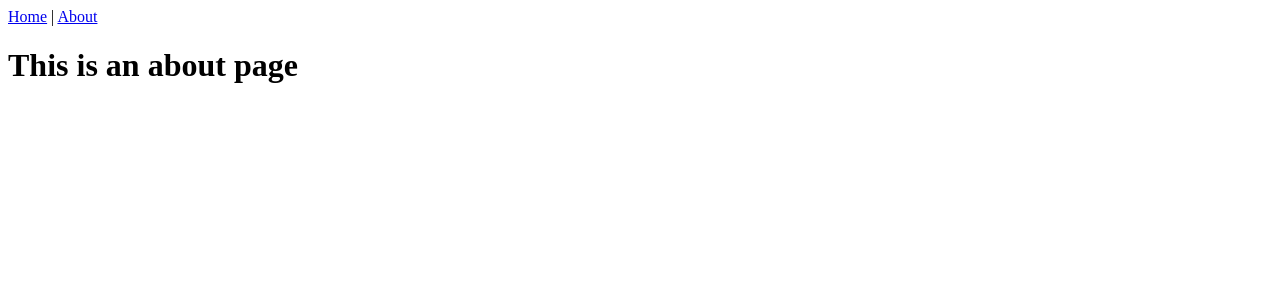
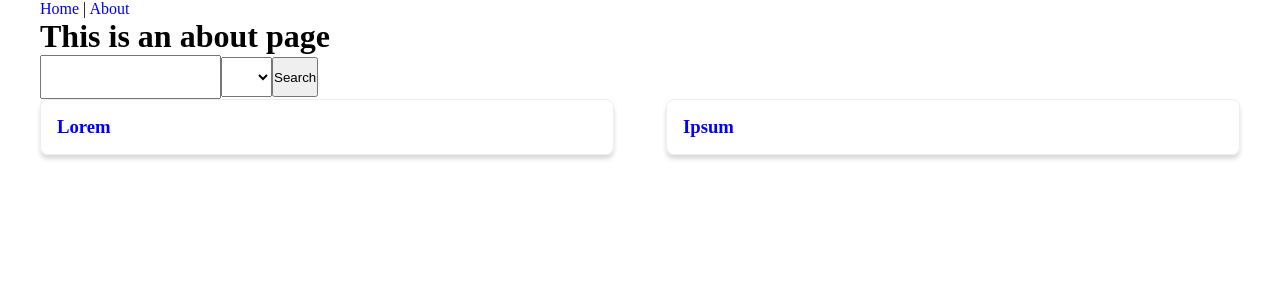
Before and after one commit to WannabeRockStar/git-app, a Vue app: page /repos in a window 1280 px wide. Shown: the top 300 px of the page. Built offline with nearby package versions, Linux system fonts and the light colour scheme.

Commit message:
repo components

```diff
--- a/src/App.vue
+++ b/src/App.vue
@@ -1,9 +1,11 @@
 <template>
-  <div id="nav">
+  <div class="wrapper">
+  <div>
     <router-link to="/">Home</router-link> |
     <router-link to="/repos">About</router-link>
   </div>
   <router-view/>
+  </div>
 </template>
 
 <style lang="scss">
--- a/src/assets/sass/main.sass
+++ b/src/assets/sass/main.scss
@@ -1,3 +1,12 @@
+* {
+    margin: 0;
+    padding: 0;
+}
+
+a {
+    text-decoration: none;
+}
+
 .wrapper {
     max-width: 1200px;
     width: 100%;
--- /dev/null
+++ b/src/components/Filter.vue
@@ -0,0 +1,37 @@
+<template>
+    <div>
+        <form @submit.prevent="handleSearch">
+            <input type="text" v-model="title" class="form-control">
+            <select v-model="type" class="form-control">
+                <option value="all">All</option>
+                <option value="type">Type</option>
+            </select>
+            <button class="btn-default">Search</button>
+        </form>
+    </div>
+</template>
+
+<script>
+export default {
+    data: () => ({
+        title: '',
+        type :''
+    }),
+
+    methods: {
+        handleSearch() {
+            console.log(this.title, this.type)
+        }
+    }
+}
+</script>
+
+<style lang="scss" scoped>
+    .form-control {
+        height: 40px;
+    }
+    .btn-default {
+        height: 40px;
+
+    }
+</style>
--- /dev/null
+++ b/src/components/Repo.vue
@@ -0,0 +1,31 @@
+<template>
+    <div class="card">
+        <h3 class="card-title">{{ data.title }}</h3>
+    </div>
+</template>
+
+<script>
+export default {
+    props: {
+        data: {
+            type: Object,
+            required: true
+        }
+    }
+}
+</script>
+
+
+<style scoped lang="scss">
+    .card {
+        width: 45%;
+        border: 1px solid #eee;
+        border-radius: 8px;
+        padding: 1rem;
+        box-shadow: 0 4px 4px rgba(0, 0, 0, 0.15);
+        margin-bottom: 1rem;
+        &-title {
+            color: blue;
+        }
+    }
+</style>
--- a/src/main.js
+++ b/src/main.js
@@ -2,5 +2,6 @@ import { createApp } from 'vue'
 import App from './App.vue'
 import router from './router'
 import store from './store'
+import './assets/sass/main.scss'
 
 createApp(App).use(store).use(router).mount('#app')
--- a/src/router/index.js
+++ b/src/router/index.js
@@ -13,7 +13,7 @@ const routes = [
     // route level code-splitting
     // this generates a separate chunk (about.[hash].js) for this route
     // which is lazy-loaded when the route is visited.
-    component: () => import(/* webpackChunkName: "about" */ '../views/Repo.vue')
+    component: () => import(/* webpackChunkName: "about" */ '../views/Repos.vue')
   }
 ]
 
--- a/src/views/Repo.vue
+++ /dev/null
@@ -1,5 +0,0 @@
-<template>
-  <div class="about">
-    <h1>This is an about page</h1>
-  </div>
-</template>
--- /dev/null
+++ b/src/views/Repos.vue
@@ -0,0 +1,45 @@
+<template>
+  <div class="about">
+    <h1>This is an about page</h1>
+    <Filter />
+    <div class="card-container">
+      <Repo v-for="(item, index) in repositories"
+      :key="index"
+      :data="item" />
+    </div>
+  </div>
+</template>
+
+<script>
+import Repo from '@/components/Repo.vue'
+import Filter from '@/components/Filter.vue'
+export default {
+  components: {
+    Repo,
+    Filter
+  },
+  data: () => ({
+    repositories: [
+      {
+        id: 1,
+        title: 'Lorem'
+      },
+      {
+        id: 2,
+        title: 'Ipsum'
+      }
+    ]
+  }),
+
+  mounted() {
+    console.log(this.name)
+  }
+}
+</script>
+
+<style scoped lang="scss">
+  .card-container {
+    display: flex;
+    justify-content: space-between;
+  }
+</style>
--- /dev/null
+++ b/vue.config.js
@@ -0,0 +1,11 @@
+module.exports = {
+    css: {
+        loaderOptions: {
+            scss: {
+                prependData: `
+                @import "@/assets/sass/main.scss";
+              `
+            }
+        }
+    }
+}
```
Also changed, not shown: 1 other file (tests, documents, lock files or other folders).
